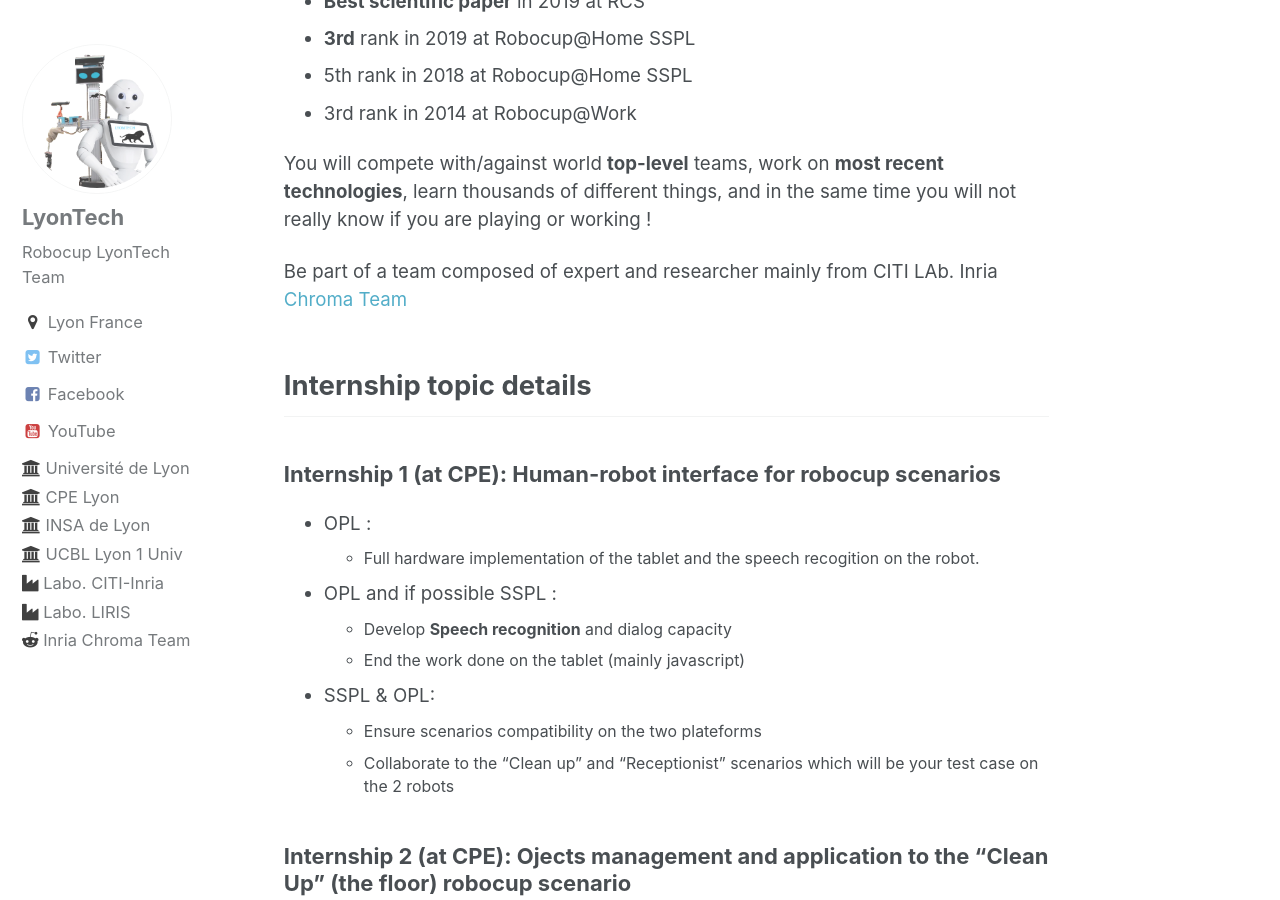
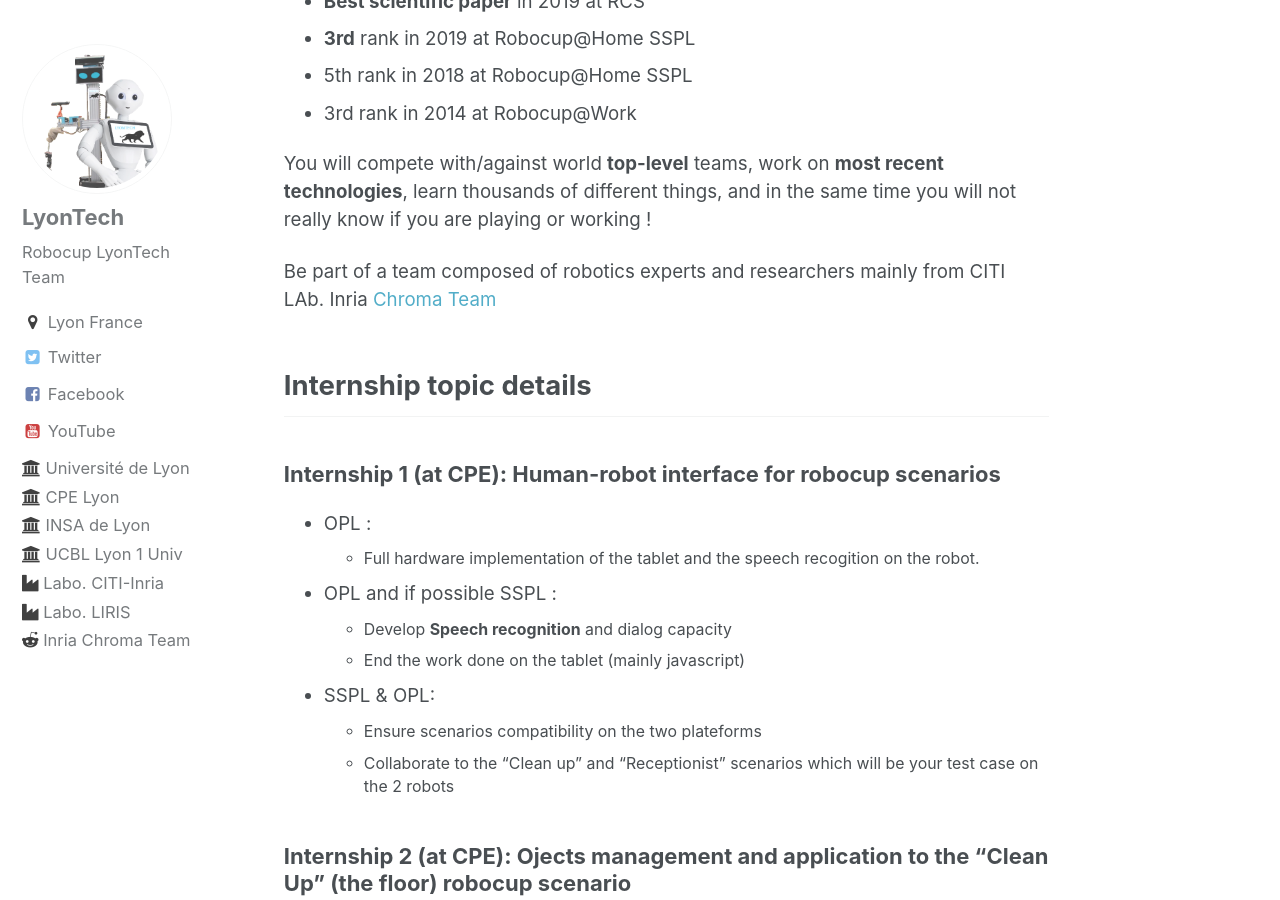
Before and after one commit to Robocup-Lyontech/Robocup-Lyontech.github.io, a Jekyll site: the page built from _posts/2019-11-19-Internship.md, in a window 1280 px wide and 900 px high, scrolled down 886 px. Built offline with Jekyll 4.4.1, drawn with Linux system fonts in a browser that asks for light colours.

Commit message:
Update 2019-11-19-Internship.md

```diff
--- a/_posts/2019-11-19-Internship.md
+++ b/_posts/2019-11-19-Internship.md
@@ -31,7 +31,7 @@
 
 You will compete with/against world **top-level** teams, work on **most recent technologies**, learn thousands of different things, and in the same time you will not really know if you are playing or working !
 
-Be part of a team composed of expert and researcher mainly from CITI LAb. Inria [Chroma Team](https://team.inria.fr/chroma/)
+Be part of a team composed of robotics  experts and researchers mainly from CITI LAb. Inria [Chroma Team](https://team.inria.fr/chroma/)
 
 
 ## Internship topic details
```
